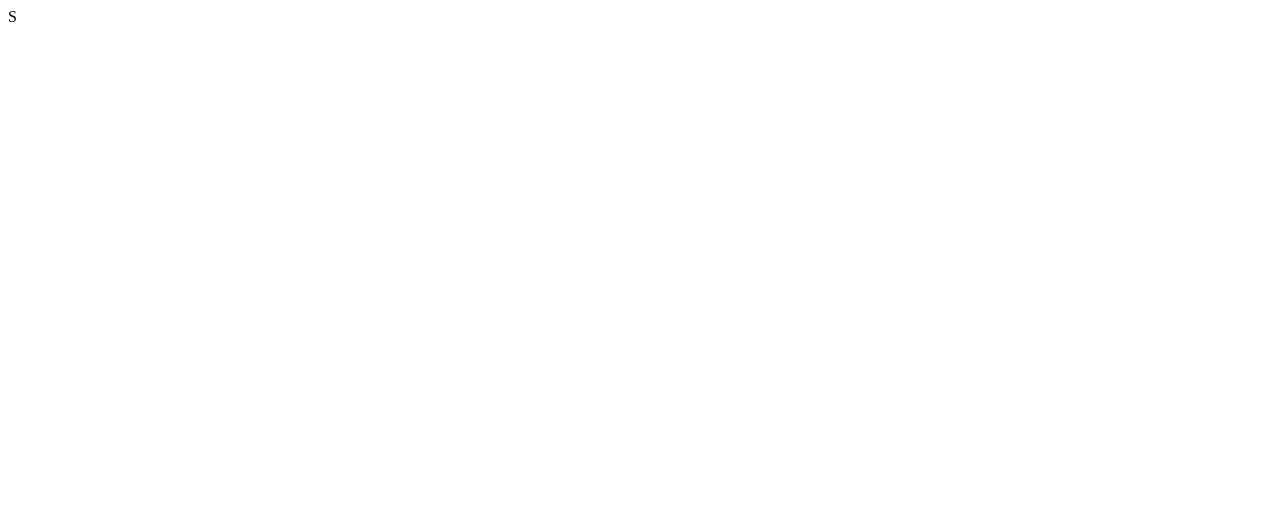
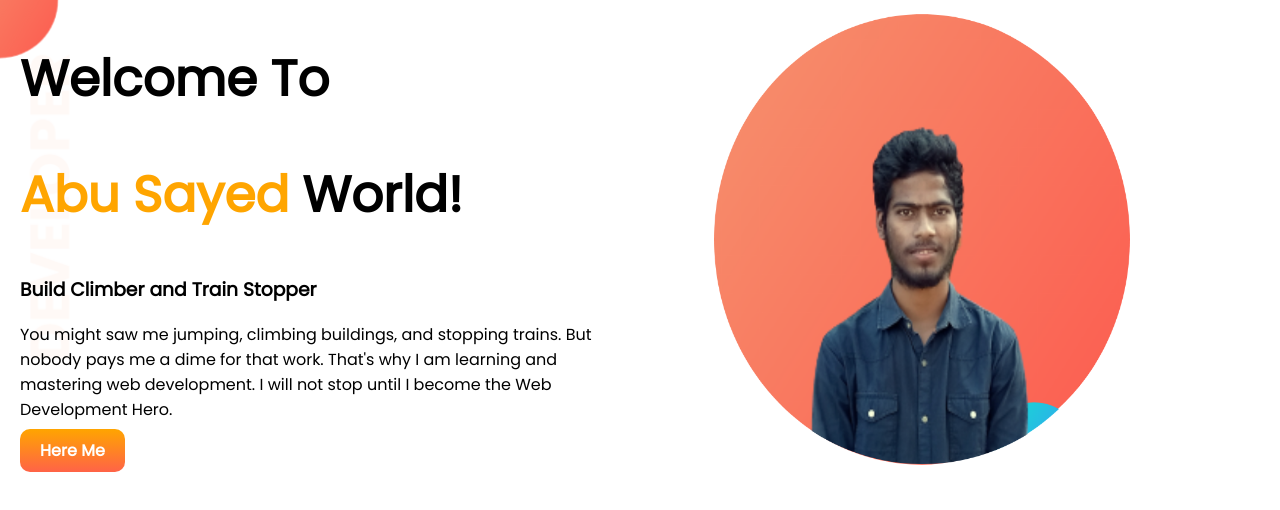
Before and after one commit to abusayed0/developer-portfolio, a plain HTML site: page index.html in a window 1280 px wide. Drawn offline with Linux system fonts and the light colour scheme.

Commit message:
first-section

```diff
--- a/index.html
+++ b/index.html
@@ -1,13 +1,31 @@
 <!DOCTYPE html>
 <html lang="en">
+
 <head>
     <meta charset="UTF-8">
     <meta http-equiv="X-UA-Compatible" content="IE=edge">
     <meta name="viewport" content="width=device-width, initial-scale=1.0">
     <title>abusayed portfolio</title>
+    <link rel="preconnect" href="https://fonts.googleapis.com">
+    <link rel="preconnect" href="https://fonts.gstatic.com" crossorigin>
+    <link href="https://fonts.googleapis.com/css2?family=Poppins:ital@0;1&display=swap" rel="stylesheet">
     <link rel="stylesheet" href="style.css">
-</head>
+
 <body>
-    S
+    <section class="first-section">
+        <div class="half">
+            <h1>Welcome To </h1>
+            <h1><span class="name">Abu Sayed</span> World!</h1>
+            <h3>Build Climber and Train Stopper</h3>
+            <p>You might saw me jumping, climbing buildings, and stopping trains. But nobody pays me a dime for that
+            work.
+            That's why I am learning and mastering web development. I will not stop until I become the Web
+            Development
+            Hero.</p>
+            <a class="fb-id-link-button" target="blank" href="https://web.facebook.com/profile.php?id=100041787485936">Here Me</a>
+        </div>
+        <div class="half"><img src="images/abusayed.png" alt="my-picture"></div>
+    </section>
 </body>
+
 </html>
--- a/style.css
+++ b/style.css
@@ -0,0 +1,40 @@
+body {
+    font-family: 'Poppins', sans-serif;
+    margin: 0;
+
+}
+
+h1 {
+    font-size: 50px;
+}
+
+.name {
+    color: orange;
+}
+
+section {
+    display: flex;
+}
+
+.half {
+    width: 50%;
+    padding-left: 20px;
+}
+
+.half img {
+    width: 80%;
+}
+
+.fb-id-link-button{
+    text-decoration: none;
+    padding: 10px 20px;
+    border-radius: 10px;
+    background-image:linear-gradient(orange,tomato) ;
+    font-weight: 700;
+    color: white;
+}
+
+.first-section{
+    background-image: url(images/top-banner.png);
+    background-repeat: no-repeat;
+}
```
Also changed, not shown: images/abusayed.png (added), images/dream-bg.png (added), images/exp-bg.png (added), images/jhankar.png (added), images/jhankar2.png (added), images/my-bg2.png (added), images/top-banner.png (added), 7 other files.
